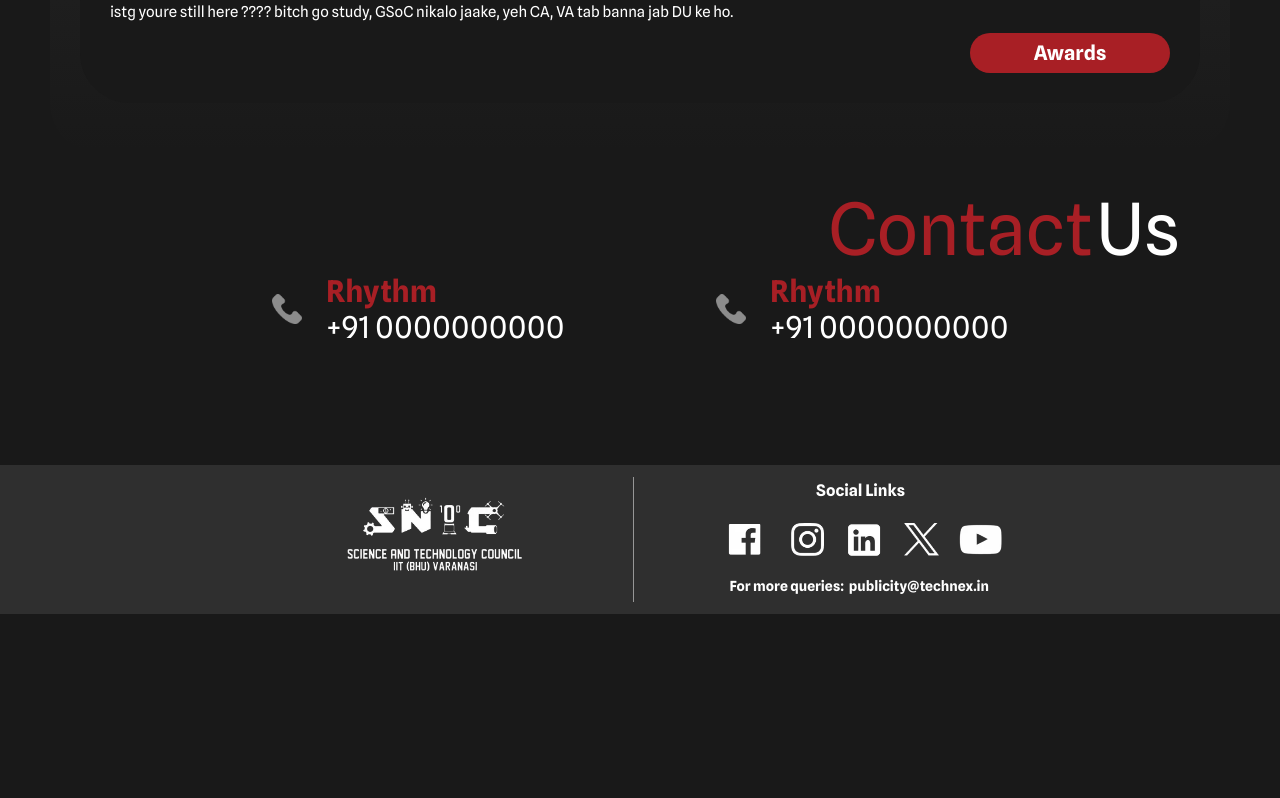
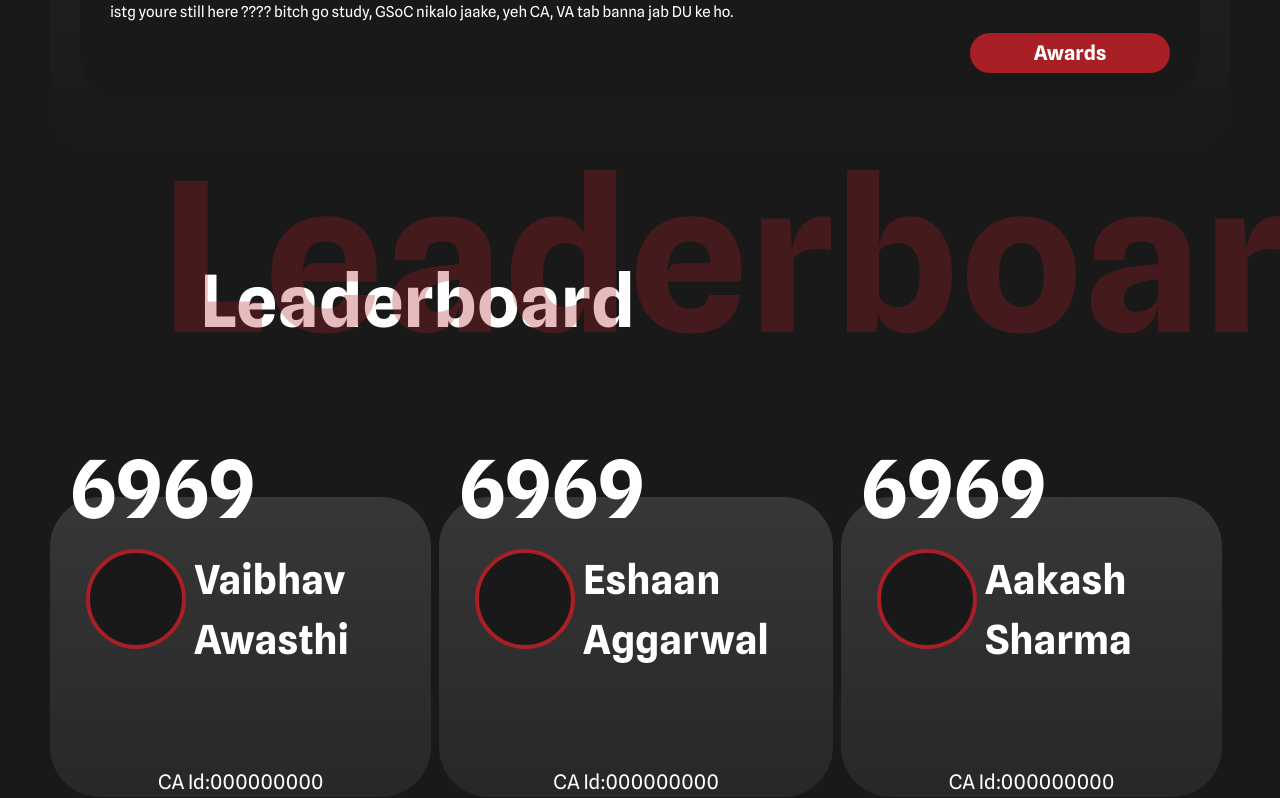
Before and after one commit to technex-iit-bhu/CA_Frontend, a Next.js app: page / in a window 1280 px wide. Shown: the part 3542-4340 px from the top of the page. Before the commit the page ends 4156 px from the top, so only its background shows below. Built offline with nearby package versions, Linux system fonts and the light colour scheme.

Commit message:
Added LeaderBoard as a Page

```diff
--- a/src/components/leaderboard.tsx
+++ b/src/components/leaderboard.tsx
@@ -5,11 +5,11 @@ const Leaderboard = () => {
     <>
       <div className='md:ml-22 ml-1 -space-y-10 sm:ml-10 sm:-space-y-20 md:-space-y-16 lg:ml-28 lg:-space-y-24 xl:ml-40'>
         <div className='-z-100 overflow-hidden'>
-          <span className='text-4xl font-bold text-[#A81F25] opacity-30 sm:text-[7rem] lg:text-[11rem] xl:text-[13rem]  '>
+          <span className='text-6xl font-bold text-[#A81F25] opacity-30 sm:text-[7rem] lg:text-[11rem] xl:text-[13rem]  '>
             Leaderboard
           </span>
         </div>
-        <div className='z-0 ml-3 pb-10 sm:ml-8 lg:ml-12 xl:ml-14'>
+        <div className='z-0 ml-1 pb-10 sm:ml-4 lg:ml-8 xl:ml-10'>
           <span className='text-3xl font-extrabold sm:text-6xl md:text-5xl lg:text-7xl'>
             Leaderboard
           </span>
--- a/src/pages/index.tsx
+++ b/src/pages/index.tsx
@@ -3,6 +3,7 @@ const inter = Inter({ subsets: ['latin'] });
 import LandingPage from './landingPage';
 import DashboardPage from './dashboardPage';
 import Navbar from '@/components/navbar';
+import LeaderboardPage from './leaderboard';
 
 export default function Home() {
   return (
@@ -10,6 +11,7 @@ export default function Home() {
       <div>
         <LandingPage />
         <DashboardPage />
+        <LeaderboardPage/>
       </div>
     </main>
   );
--- /dev/null
+++ b/src/pages/leaderboard.tsx
@@ -0,0 +1,8 @@
+import Leaderboard from "@/components/leaderboard";
+import React from "react";
+
+export default function LeaderboardPage(){
+    return(
+        <Leaderboard/>
+    )
+}
```
